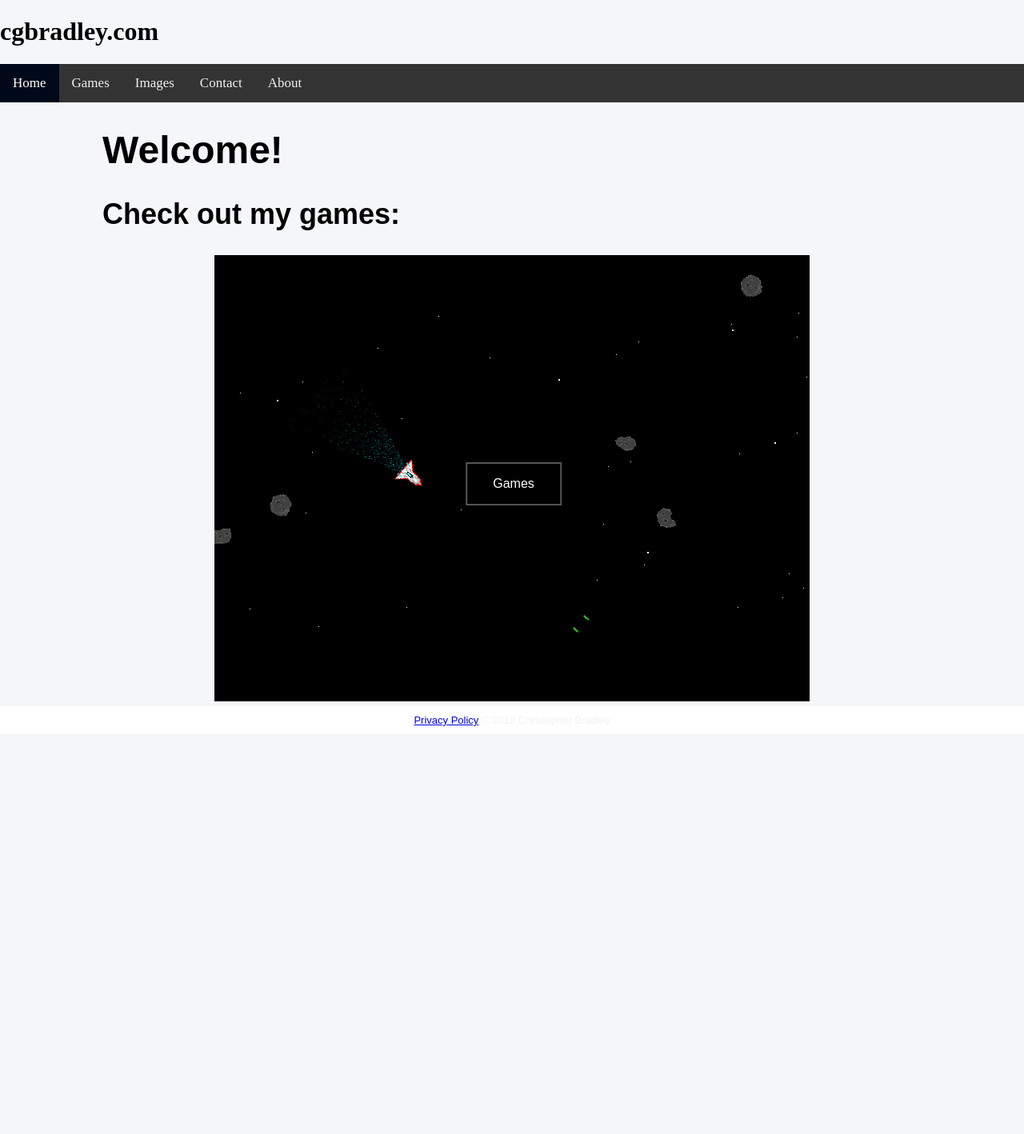
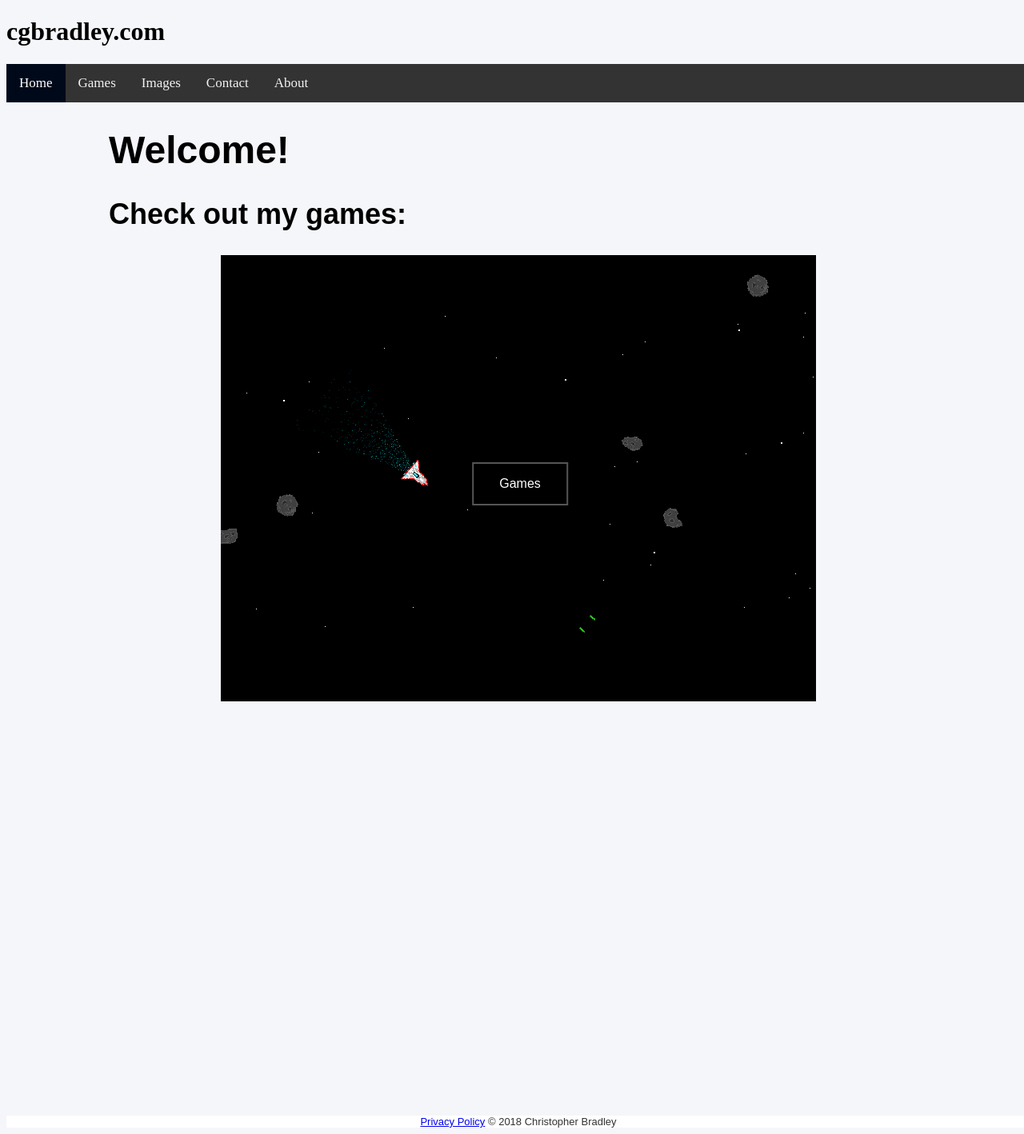
Before and after one commit to cgbradley/cgbradley.github.io, a PHP site: page / in a window 1280 px wide. Shown: the whole page at 80% size. Before the commit the page ends 908 px from the top, so only its background shows below. Run offline with PHP 8.4, Linux system fonts and the light colour scheme.

Commit message:
Update main.css

```diff
--- a/css/main.css
+++ b/css/main.css
@@ -38,7 +38,6 @@ div.maintitle{
         }
 body {
      width:100%;
-     margin:0px;
      padding:0px;
      background-color:#f4f6f9;
      }
@@ -84,10 +83,10 @@ footer{
 }
 .footer-block{
      background-color:#FFFFFF;
-     color:#f2f2f2;
+     color:#333;
      text-align: center;
-     padding: 10px;
+
      margin-top:40%;
-     margin:auto;
-
+     margin-left:auto;
+     margin-right:auto;
 }
```
